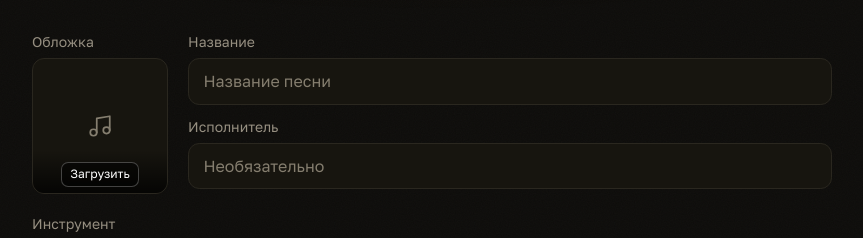
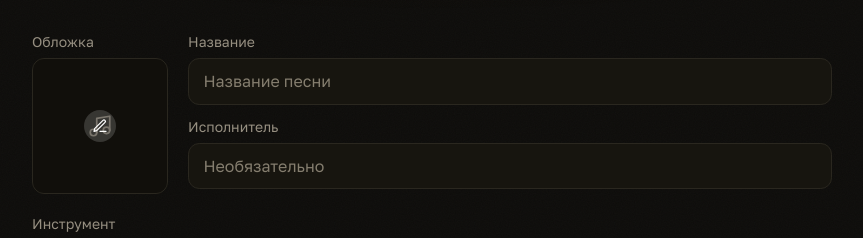
Before and after one commit to luminaved/tabs, a Next.js app: page /songs/new in a window 1280 px wide. Shown: the part 162-400 px from the top of the page, without its empty margins (208-1071 px from the left). Built offline with nearby package versions, Linux system fonts and the light colour scheme; no server answers; the database is empty; sample sign-in values are in the browser's storage.

Commit message:
фиксы 2

```diff
--- a/app/globals.css
+++ b/app/globals.css
@@ -342,7 +342,10 @@
     line-height: 1;
   }
 
-  /* Загрузка аватара: карандаш/крестик поверх при наведении */
+  /* Загрузка картинки: карандаш/крестик поверх при наведении.
+     Отсюда же берёт оформление обложка в редакторе (.cover-edit) — разница
+     между ними только в форме выреза, поэтому селекторы общие, а не вторая
+     копия тех же чисел. Своё у обложки — в её собственном блоке ниже. */
   .avatar-edit {
     position: relative;
     display: inline-block;
@@ -353,20 +356,27 @@
        не было, так что сплющивало именно её вместе с круглой накладкой). */
     flex-shrink: 0;
   }
-  .avatar-overlay {
+  .avatar-overlay,
+  .cover-edit-overlay {
     position: absolute;
     inset: 0;
     display: flex;
     align-items: center;
     justify-content: center;
     gap: 0.5rem;
-    border-radius: 50%;
     background: rgba(0, 0, 0, 0.5);
     opacity: 0;
     transition: opacity 0.15s ease;
   }
+  /* Круг только у аватара: обложку обрезает по своему радиусу сама .cover-edit
+     (у неё overflow: hidden), и накладке скругляться незачем. */
+  .avatar-overlay {
+    border-radius: 50%;
+  }
   .avatar-edit:hover .avatar-overlay,
-  .avatar-edit:focus-within .avatar-overlay {
+  .avatar-edit:focus-within .avatar-overlay,
+  .cover-edit:hover .cover-edit-overlay,
+  .cover-edit:focus-within .cover-edit-overlay {
     opacity: 1;
   }
   /* Там, где наводить нечем, накладка видна всегда — приглушённо, но видна.
@@ -374,12 +384,14 @@
      раньше что-то делал: попадал в невидимую кнопку и открывал выбор файла.
      Угадать это было нельзя — снаружи аватар выглядел просто картинкой. */
   @media (hover: none) {
-    .avatar-overlay {
+    .avatar-overlay,
+    .cover-edit-overlay {
       opacity: 1;
       background: rgba(0, 0, 0, 0.34);
     }
   }
-  .avatar-overlay-btn {
+  .avatar-overlay-btn,
+  .cover-edit-btn {
     display: inline-flex;
     align-items: center;
     justify-content: center;
@@ -391,8 +403,17 @@
     cursor: pointer;
     transition: background-color 0.15s ease;
   }
-  .avatar-overlay-btn:hover {
+  .avatar-overlay-btn:hover,
+  .cover-edit-btn:hover {
     background: rgba(255, 255, 255, 0.3);
+  }
+  /* Пока файл читается и жмётся, кнопка нажатий не принимает — и должна это
+     показывать. Раньше состояние держалось на подписи («…» вместо «Заменить»),
+     а у значка подписи нет. */
+  .avatar-overlay-btn:disabled,
+  .cover-edit-btn:disabled {
+    opacity: 0.5;
+    cursor: default;
   }
 
   /* Вкладки (кабинет) */
@@ -2671,39 +2692,21 @@
     justify-content: center;
     color: var(--color-faint);
   }
-  /* Кнопки лежат НА обложке, а не под ней: под ней они забирали бы у картинки
-     ровно ту высоту, ради которой всё и затевалось. Подложка — градиент, а не
-     сплошная заливка: снизу у обложек чаще всего темнее, и сплошная полоса
-     резала бы картинку пополам. */
-  .cover-edit-actions {
-    position: absolute;
-    inset-inline: 0;
-    bottom: 0;
-    display: flex;
-    justify-content: center;
-    gap: 0.3rem;
-    padding: 0.75rem 0.4rem 0.4rem;
-    background: linear-gradient(to top, color-mix(in oklab, #000 78%, transparent), transparent);
-  }
-  .cover-edit-btn {
-    border: 1px solid rgb(255 255 255 / 0.25);
-    border-radius: 0.45rem;
-    background: color-mix(in oklab, #000 45%, transparent);
-    padding: 0.25rem 0.5rem;
-    color: #fff;
-    font-size: 0.75rem;
-    line-height: 1.2;
-    backdrop-filter: blur(4px);
-    transition:
-      background-color 0.15s ease,
-      border-color 0.15s ease;
-  }
-  .cover-edit-btn:hover {
-    border-color: var(--color-accent);
-    background: color-mix(in oklab, #000 65%, transparent);
-  }
-  .cover-edit-btn:disabled {
-    opacity: 0.6;
+  /* Накладка с карандашом и крестиком — общая с аватаром, см. .avatar-overlay.
+     Здесь только то, что у обложки своё.
+
+     Прежний вариант — полоса снизу с подписанными кнопками «Заменить» и
+     «Убрать» — не пережил встречи с настоящим размером: две подписи с полями и
+     рамками шире квадрата в 8.5rem, и кнопки упирались в оба края. Значки
+     решают это не подгонкой отступов, а тем, что перестают зависеть от длины
+     слова: 2rem + 2rem + зазор укладываются в любую обложку с запасом. */
+
+  /* У пустой обложки накладка видна всегда. Показывать по наведению нечего:
+     за ней не картинка, а серый квадрат со значком, и без кнопок он выглядит
+     не «наведи меня», а «здесь ничего нет и не будет». */
+  .cover-edit--empty .cover-edit-overlay {
+    opacity: 1;
+    background: rgba(0, 0, 0, 0.28);
   }
 
   /* Обложка на странице песни — квадрат фиксированного размера. На узких
--- a/components/CoverInput.tsx
+++ b/components/CoverInput.tsx
@@ -51,7 +51,9 @@ export function CoverInput({ initialSrc }: { initialSrc?: string | null }) {
     // Размер обложки задаёт ширина столбца в шапке редактора, высоту она берёт
     // из своей пропорции 1:1 — тянуть этот блок по высоте ряда не нужно.
     <div className="flex flex-col gap-2">
-      <div className="cover-edit">
+      {/* Карандаш и крестик поверх картинки — тот же приём, что у аватара в
+          кабинете (AvatarInput), вплоть до общих правил в globals.css. */}
+      <div className={previewSrc ? 'cover-edit' : 'cover-edit cover-edit--empty'}>
         {previewSrc ? (
           // eslint-disable-next-line @next/next/no-img-element
           <img src={previewSrc} alt="Обложка" className="cover-edit-img" />
@@ -61,18 +63,26 @@ export function CoverInput({ initialSrc }: { initialSrc?: string | null }) {
           </div>
         )}
 
-        <div className="cover-edit-actions">
+        <div className="cover-edit-overlay">
           <button
             type="button"
             onClick={() => fileRef.current?.click()}
             disabled={busy}
             className="cover-edit-btn"
+            title={previewSrc ? 'Заменить обложку' : 'Загрузить обложку'}
+            aria-label={previewSrc ? 'Заменить обложку' : 'Загрузить обложку'}
           >
-            {busy ? '…' : previewSrc ? 'Заменить' : 'Загрузить'}
+            <PencilIcon />
           </button>
           {previewSrc ? (
-            <button type="button" onClick={() => setCover('')} className="cover-edit-btn">
-              Убрать
+            <button
+              type="button"
+              onClick={() => setCover('')}
+              className="cover-edit-btn"
+              title="Убрать обложку"
+              aria-label="Убрать обложку"
+            >
+              <CrossIcon />
             </button>
           ) : null}
         </div>
@@ -101,6 +111,26 @@ export function CoverInput({ initialSrc }: { initialSrc?: string | null }) {
   );
 }
 
+/* Карандаш и крестик повторяют значки из AvatarInput: это одно и то же действие
+   в двух местах, и выглядеть оно обязано одинаково. Общего модуля значков в
+   проекте нет — каждый компонент держит свои, — поэтому пути продублированы. */
+function PencilIcon() {
+  return (
+    <svg width="16" height="16" viewBox="0 0 24 24" fill="none" stroke="currentColor" strokeWidth="1.9" strokeLinecap="round" strokeLinejoin="round" aria-hidden>
+      <path d="M12 20h9" />
+      <path d="M16.5 3.5a2.12 2.12 0 0 1 3 3L7 19l-4 1 1-4Z" />
+    </svg>
+  );
+}
+
+function CrossIcon() {
+  return (
+    <svg width="16" height="16" viewBox="0 0 24 24" fill="none" stroke="currentColor" strokeWidth="2.1" strokeLinecap="round" strokeLinejoin="round" aria-hidden>
+      <path d="M18 6 6 18M6 6l12 12" />
+    </svg>
+  );
+}
+
 function MusicIcon() {
   return (
     <svg width="26" height="26" viewBox="0 0 24 24" fill="none" stroke="currentColor" strokeWidth="1.6" strokeLinecap="round" strokeLinejoin="round" aria-hidden>
```
